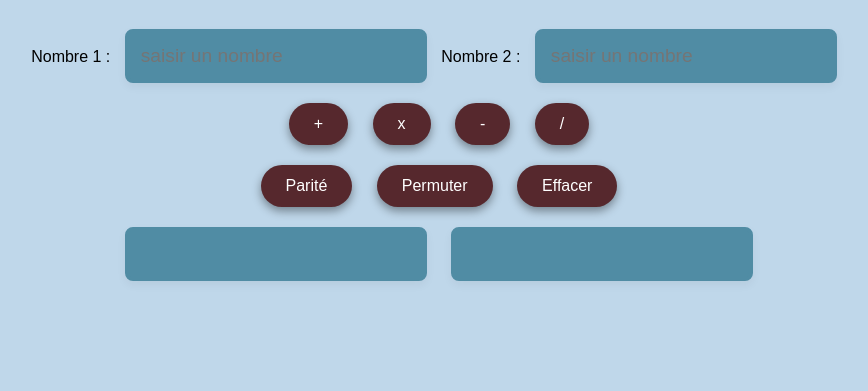
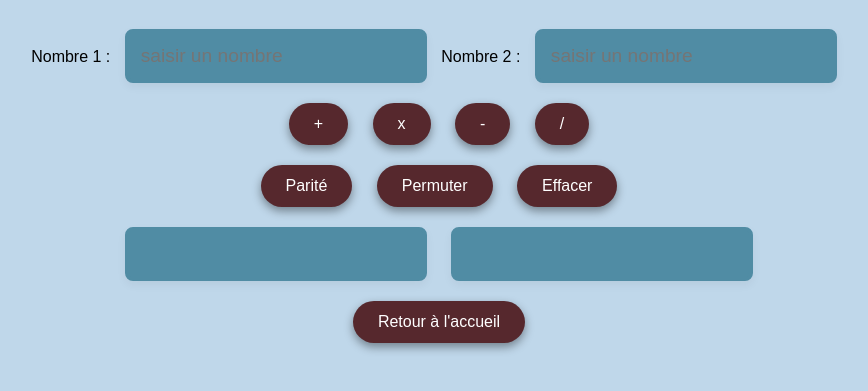
Before and after one commit to abder78z/tp2chergui, a plain HTML site: page tp10/index.html in a window 1280 px wide. Shown: the part 81-472 px from the top of the page, without its empty margins (201-1069 px from the left). Drawn offline with Linux system fonts and the light colour scheme.

Commit message:
Update index.html

```diff
--- a/tp10/index.html
+++ b/tp10/index.html
@@ -29,9 +29,11 @@
 
 
         <input type="text" name="resultat" id="resultat" readonly>
-        <input type="text" name="pair" id="pair" readonly>
+        <input type="text" name="pair" id="pair" readonly><br>
+        <button onclick="location.href='../index.html'">Retour à l'accueil</button>
     </body>
     </html>
 
 </body>
+
 </html>
```
